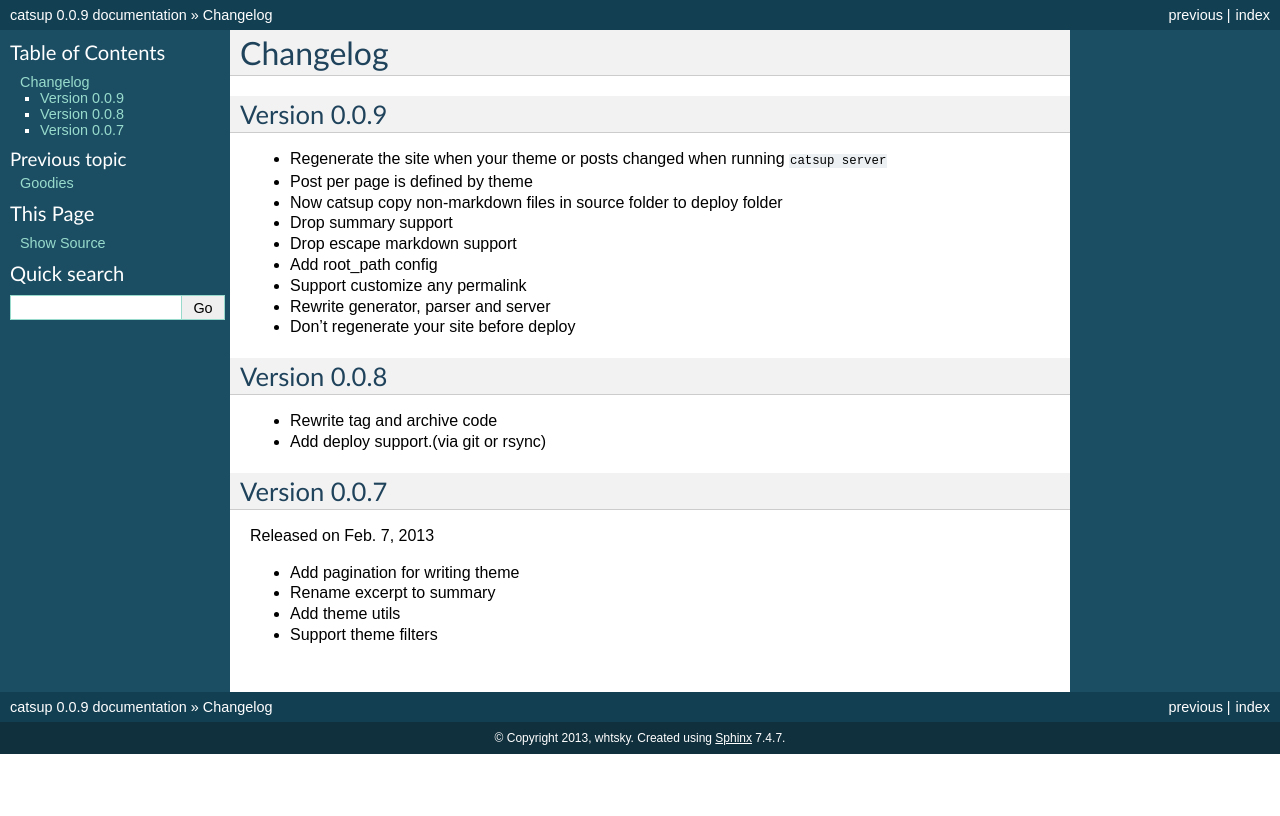
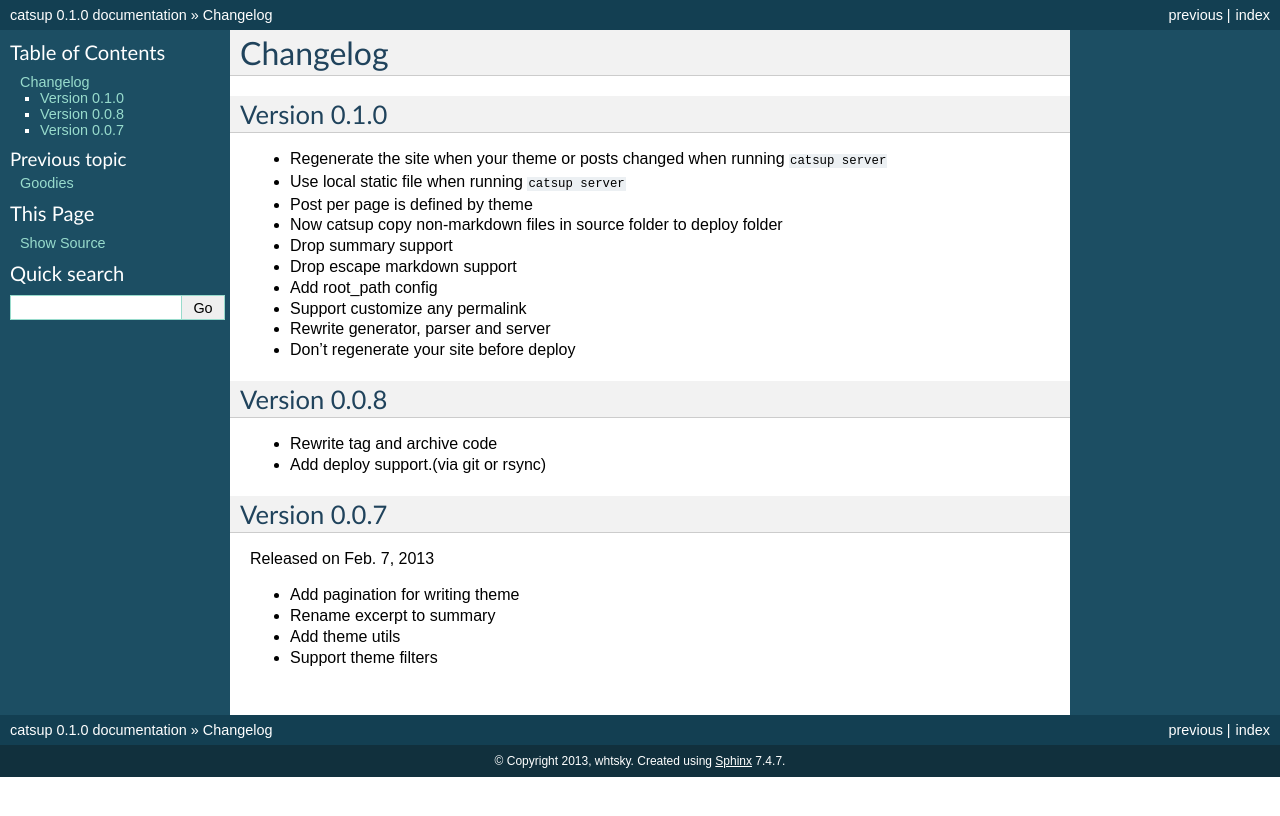
Before and after one commit to whtsky/Catsup, a Sphinx documentation site: the page built from docs/changelog.rst, in a window 1280 px wide. Shown: the top 816 px of the page. Built offline with Sphinx 7.4.7, drawn with Linux system fonts in a browser that asks for light colours.

Commit message:
Bump version to 0.1.0

```diff
--- a/catsup/__init__.py
+++ b/catsup/__init__.py
@@ -2,4 +2,4 @@
 Catsup, a lightweight static blog generator
 """
 
-__version__ = '0.0.9'
+__version__ = '0.1.0'
--- a/docs/changelog.rst
+++ b/docs/changelog.rst
@@ -1,10 +1,11 @@
 Changelog
 ==========
 
-Version 0.0.9
+Version 0.1.0
 --------------
 
 + Regenerate the site when your theme or posts changed when running ``catsup server``
++ Use local static file when running ``catsup server``
 + Post per page is defined by theme
 + Now catsup copy non-markdown files in source folder to deploy folder
 + Drop summary support
```
